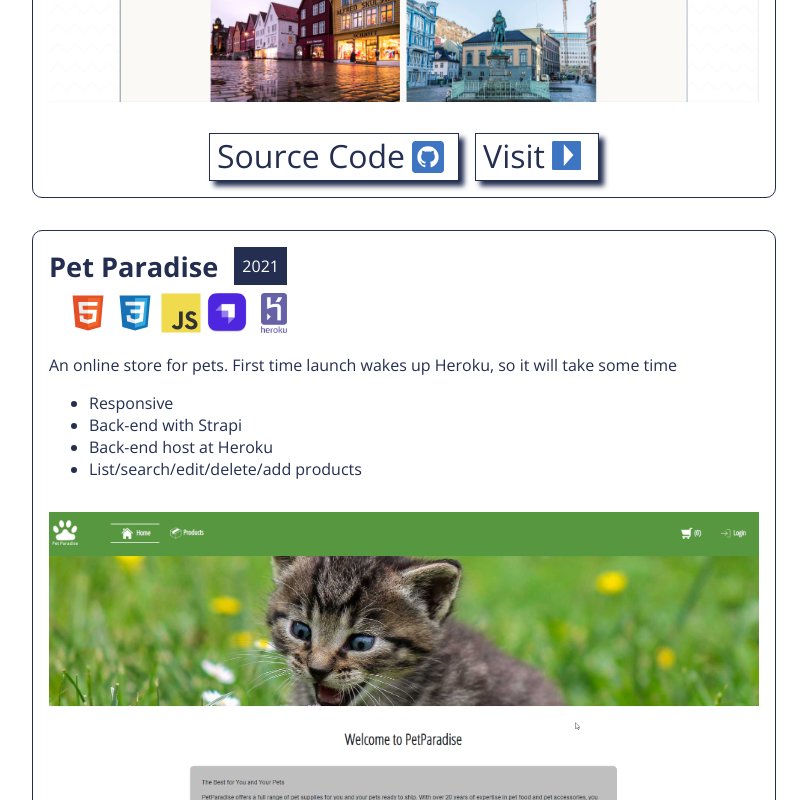
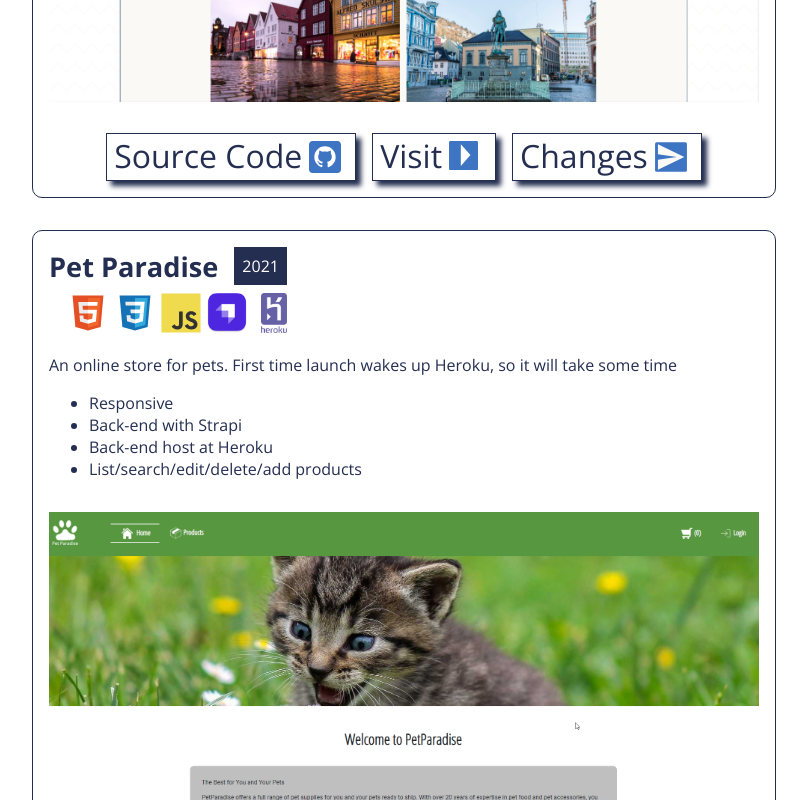
Before and after one commit to kronosGR/9-portfolio-2-reactjs, a React (Create React App) app: page / in a window 1280 px wide. Shown: the part 2560-3360 px from the top of the page, without its empty margins (391-1198 px from the left). Built offline with nearby package versions, Linux system fonts and the light colour scheme.

Commit message:
added actionbuttton component

```diff
--- a/src/Components/Project.jsx
+++ b/src/Components/Project.jsx
@@ -3,6 +3,7 @@ import React from 'react';
 import styles from './Project.module.css';
 import Button from './button';
 import Spacer from './Layout/Spacer';
+import ActionButton from './actionButton';
 
 const Project = ({ project }) => {
   const plus = project.plus.split('\n').map((item, i) => {
@@ -27,6 +28,14 @@ const Project = ({ project }) => {
       <div className={styles.btn_container}>
         <Button text='Source Code' img='icons/github.svg' url={project.source} />
         <Button text='Visit' img='icons/visit.svg' url={project.url} />
+        <ActionButton
+          text='Changes'
+          img='icons/send.svg'
+          action={() => {
+            // TODO add popup with changes
+            console.log('test');
+          }}
+        />
       </div>
     </div>
   );
--- /dev/null
+++ b/src/Components/actionButton.jsx
@@ -0,0 +1,14 @@
+import classes from './button.module.css';
+
+const ActionButton = (props) => {
+  const { text, img, action } = props;
+
+  return (
+    <div onClick={action} className={classes.button}>
+      {text}
+      <img src={img} alt='source code' className={classes.button_img} />
+    </div>
+  );
+};
+
+export default ActionButton;
--- a/src/Components/button.module.css
+++ b/src/Components/button.module.css
@@ -17,6 +17,7 @@
   color: white;
   transform: translate(5px, 5px);
   box-shadow: none;
+  cursor: pointer;
 }
 
 .button_img {
```
Also changed, not shown: public/icons/send.svg (added).
